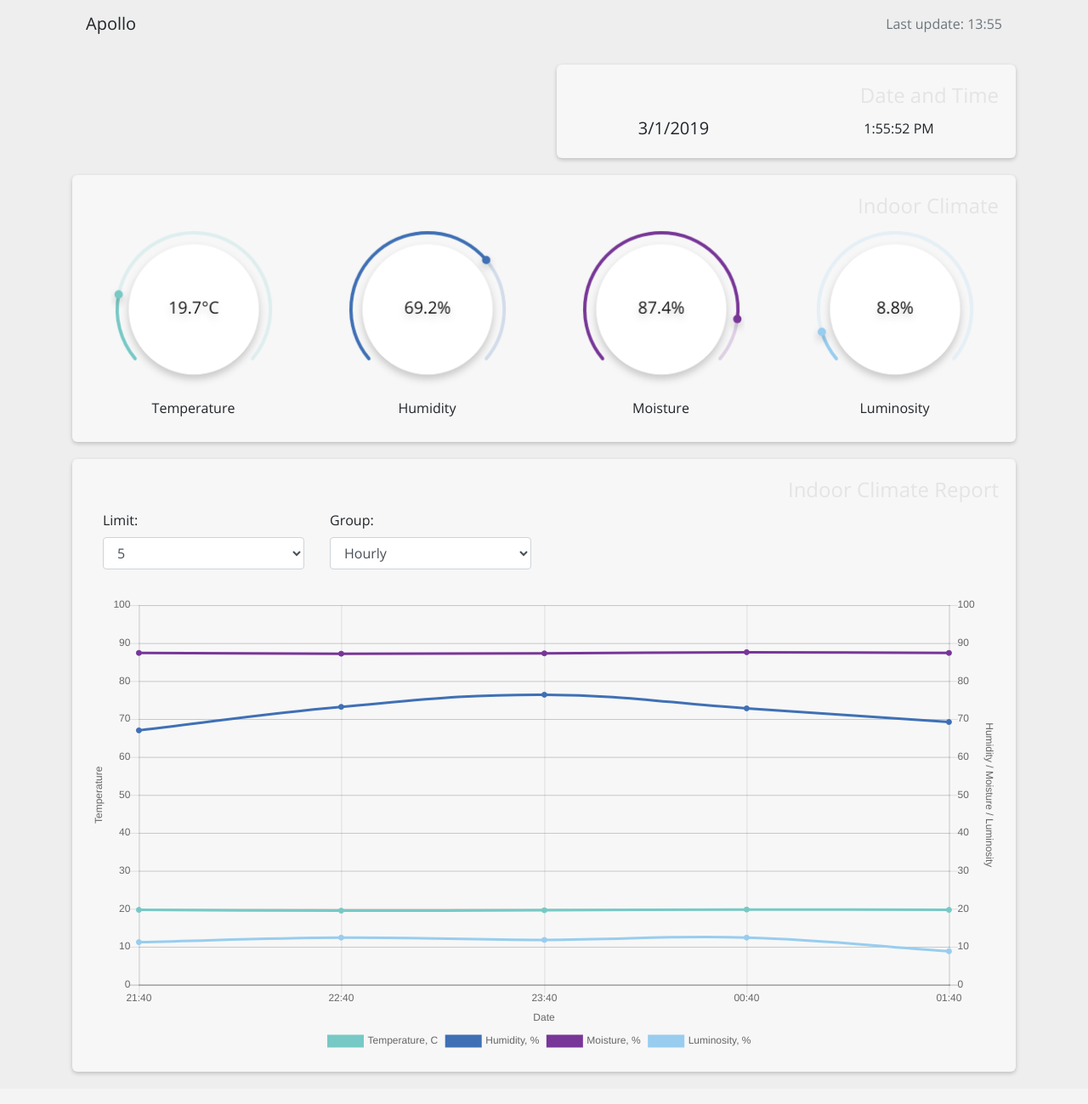
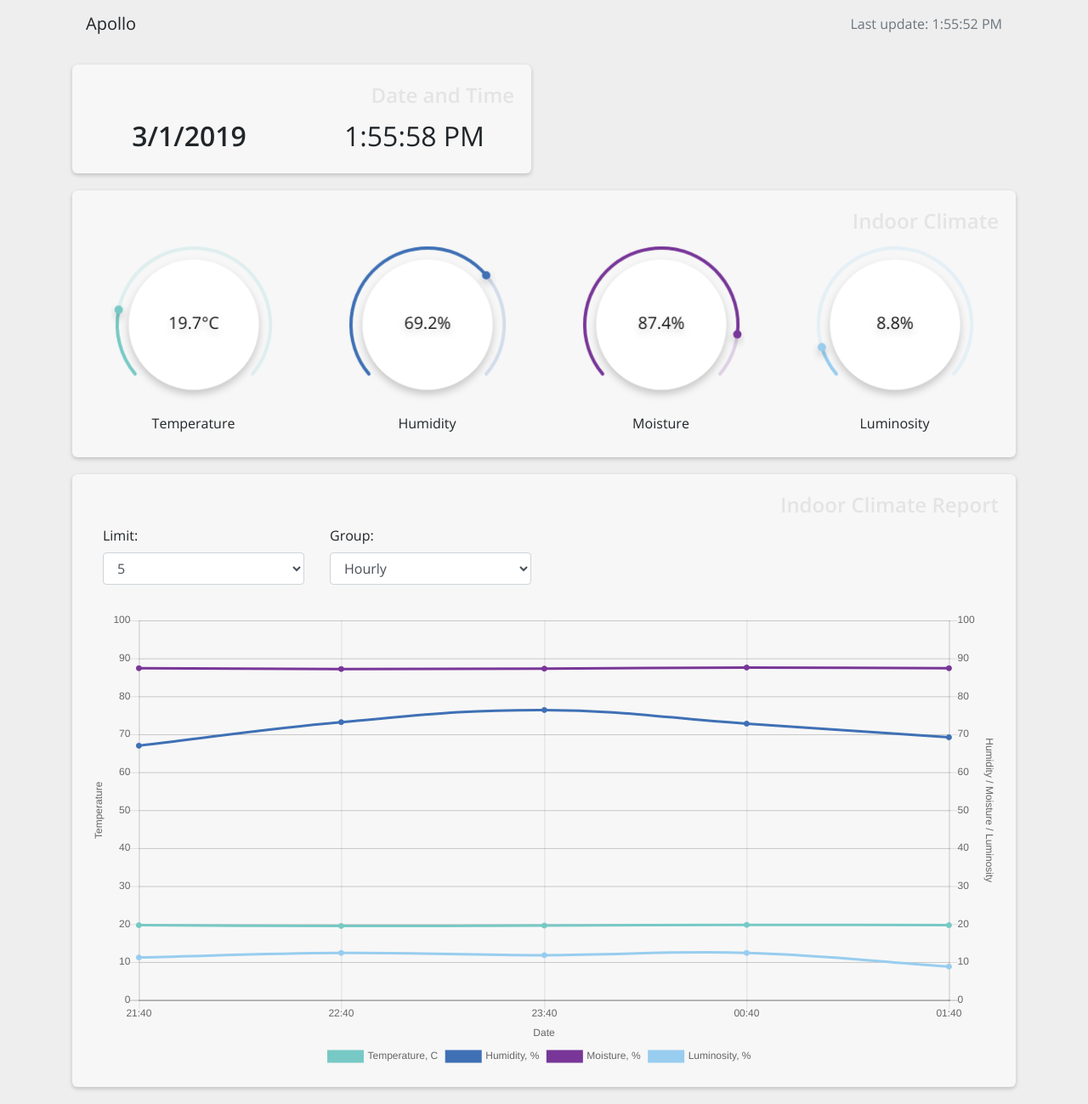
Before and after one commit to manti-by/apollo, a Flask app: page / in a window 1280 px wide. Shown: the whole page at 85% size. Before the commit the page ends 1266 px from the top, so only its background shows below. Run offline with Flask 2, Linux system fonts and the light colour scheme; data comes from the database, SQL or seed files in the repository; some libraries are stand-ins or nearby versions.

Commit message:
Update design

```diff
--- a/app/static/css/index.css
+++ b/app/static/css/index.css
@@ -1,3 +1,27 @@
+/* Material icons */
+@font-face {
+  font-family: 'Material Icons';
+  font-style: normal;
+  font-weight: 400;
+  src: url(../font/material-icons.woff2) format('woff2');
+}
+
+.material-icons {
+  font-family: 'Material Icons';
+  font-weight: normal;
+  font-style: normal;
+  font-size: 24px;
+  line-height: 1;
+  letter-spacing: normal;
+  text-transform: none;
+  display: inline-block;
+  white-space: nowrap;
+  word-wrap: normal;
+  direction: ltr;
+  -webkit-font-feature-settings: 'liga';
+  -webkit-font-smoothing: antialiased;
+}
+
 /* Open Sans Cyrillic */
 @font-face {
     font-family: 'Open Sans';
@@ -7,6 +31,16 @@
         local('OpenSans-Regular'),
         url(../font/open-sans-regular-cyrillic.woff2) format('woff2');
     unicode-range: U+0400-045F, U+0490-0491, U+04B0-04B1, U+2116;
+}
+
+@font-face {
+  font-family: 'Open Sans';
+  font-style: normal;
+  font-weight: 600;
+    src: local('Open Sans Regular'),
+        local('OpenSans-Regular'),
+        url(../font/open-sans-medium-cyrillic.woff2) format('woff2');
+  unicode-range: U+0460-052F, U+1C80-1C88, U+20B4, U+2DE0-2DFF, U+A640-A69F, U+FE2E-FE2F;
 }
 
 /* Open Sans Latin */
@@ -20,6 +54,18 @@
     unicode-range: U+0000-00FF, U+0131, U+0152-0153, U+02BB-02BC, U+02C6,
         U+02DA, U+02DC, U+2000-206F, U+2074, U+20AC, U+2122, U+2191,
         U+2193, U+2212, U+2215, U+FEFF, U+FFFD;
+}
+
+@font-face {
+  font-family: 'Open Sans';
+  font-style: normal;
+  font-weight: 600;
+  src: local('Open Sans SemiBold'),
+      local('OpenSans-SemiBold'),
+      url(../font/open-sans-medium-latin.woff2) format('woff2');
+  unicode-range: U+0000-00FF, U+0131, U+0152-0153, U+02BB-02BC, U+02C6, U+02DA,
+      U+02DC, U+2000-206F, U+2074, U+20AC, U+2122, U+2191, U+2193,
+      U+2212, U+2215, U+FEFF, U+FFFD;
 }
 
 /* Base styles */
@@ -50,6 +96,7 @@ nav,
     position: relative;
     top: 1rem;
     font-size: 1.5rem;
+    font-weight: 600;
     line-height: 1rem;
     text-align: right;
     color: rgba(72, 72, 77, .1);
@@ -72,3 +119,27 @@ nav,
 .plants-latest label {
     display: block;
 }
+
+.datetime .date,
+.datetime .time {
+    padding: 0;
+    font-size: 2rem;
+}
+
+.datetime .date {
+    font-weight: 600;
+}
+
+.weather .wind-direction {
+    position: relative;
+    display: inline-block;
+    width: 1rem;
+    height: 1rem;
+    margin-left: .25rem;
+    overflow: visible;
+}
+.weather .wind-direction i {
+    position: absolute;
+    top: 0;
+    left: 0;
+}
--- a/app/static/js/sw.js
+++ b/app/static/js/sw.js
@@ -6,8 +6,11 @@ const STATIC_CACHE = 'static-cache',
         '/static/css/lib/bootstrap.min.css',
         '/static/css/index.css',
 
+        '/static/font/material-icons.woff2',
         '/static/font/open-sans-regular-cyrillic.woff2',
+        '/static/font/open-sans-medium-cyrillic.woff2',
         '/static/font/open-sans-regular-latin.woff2',
+        '/static/font/open-sans-medium-latin.woff2',
         '/static/img/favicon.png',
 
         '/static/js/lib/compiled.min.js',
--- a/app/static/js/widget/datetime.js
+++ b/app/static/js/widget/datetime.js
@@ -17,7 +17,7 @@
             this.update();
 
             setInterval(
-                () => this.update(), 60 * 1000
+                () => this.update(), 1000
             );
         }
 
--- a/app/static/js/widget/plants-latest.js
+++ b/app/static/js/widget/plants-latest.js
@@ -68,7 +68,7 @@
                     .removeClass('text-danger')
                     .addClass('text-secondary')
                     .text(
-                        'Last update: ' + now.getHours() + ':' + now.getMinutes()
+                        'Last update: ' + now.toLocaleTimeString()
                     );
             }).fail(() => {
                 this.status
--- a/app/static/js/widget/plants-report.js
+++ b/app/static/js/widget/plants-report.js
@@ -157,7 +157,7 @@
                     .removeClass('text-danger')
                     .addClass('text-secondary')
                     .text(
-                        'Last update: ' + now.getHours() + ':' + now.getMinutes()
+                        'Last update: ' + now.toLocaleTimeString()
                     );
             }).fail(() => {
                 this.status
--- a/app/static/js/widget/weather.js
+++ b/app/static/js/widget/weather.js
@@ -5,13 +5,6 @@
     class WeatherWidget {
 
         constructor() {
-            this.directions = [
-                "N", "NNE", "NE", "ENE",
-                "E","ESE", "SE", "SSE",
-                "S", "SSW", "SW", "WSW",
-                "W", "WNW", "NW", "NNW"
-            ];
-
             this.template = Handlebars.compile(
                 $('#t-weather').html()
             );
@@ -27,11 +20,6 @@
             );
         }
 
-        deg_to_dir (deg) {
-            let index = Math.floor(((deg / 22.5) + 0.5) % 16);
-            return this.directions[index];
-        };
-
         update() {
             $.getJSON(
                 'https://api.openweathermap.org/data/2.5/weather?q=Minsk,by&units=metric&appid=aec9289a4fe49b1bca7296d08c1e170b',
@@ -40,11 +28,12 @@
                         this.template({
                             temp: data['main']['temp'],
                             wind: data['wind']['speed'],
-                            wind_dir: this.deg_to_dir(data['wind']['deg']),
                             pressure: data['main']['pressure'],
                             icon: 'http://openweathermap.org/img/w/' + data['weather'][0]['icon'] + '.png'
                         })
                     );
+
+                    $('.wind-direction i').css('transform', 'rotate(' + (data['wind']['deg'] - 90) + 'deg)');
                 }
             )
         };
--- a/app/templates/index.html
+++ b/app/templates/index.html
@@ -26,8 +26,8 @@
             </span>
         </nav>
         <main class="row">
+            <div id="datetime" class="datetime col-12 col-lg-6 d-table-cell"></div>
             <div id="weather" class="weather col-12 col-lg-6 d-table-cell"></div>
-            <div id="datetime" class="datetime col-12 col-lg-6 d-table-cell"></div>
 
             <div class="col-12">
                 <div class="card plants-latest">
@@ -135,14 +135,17 @@
                         </div>
                         <div class="col-9">
                             <div class="row justify-content-start align-items-baseline">
-                                <div class="col-12 col-md-4 lead">
-                                    Temp: {{ temp }} &deg;C
+                                <div class="col-12 col-md-4">
+                                    Temp:<br> {{ temp }} &deg;C
                                 </div>
                                 <div class="col-12 col-md-4">
-                                    Wind: {{ wind }} m/s {{ wind_dir }}
+                                    Wind:<br> {{ wind }} m/s
+                                    <span class="wind-direction">
+                                        <i class="material-icons">trending_flat</i>
+                                    </span>
                                 </div>
                                 <div class="col-12 col-md-4">
-                                    Pressure: {{ pressure }} mmHg
+                                    Pressure:<br> {{ pressure }} mmHg
                                 </div>
                             </div>
                         </div>
@@ -160,7 +163,7 @@
             <div class="card-body">
                 <div class="card-text">
                     <div class="row justify-content-end align-items-center">
-                        <div class="col-6 text-center date lead">
+                        <div class="col-6 text-center date">
                             {{ date }}
                         </div>
                         <div class="col-6 text-center time">
```
Also changed, not shown: app/static/font/material-icons.woff2 (added), app/static/font/open-sans-medium-cyrillic.woff2 (added), app/static/font/open-sans-medium-latin.woff2 (added).
